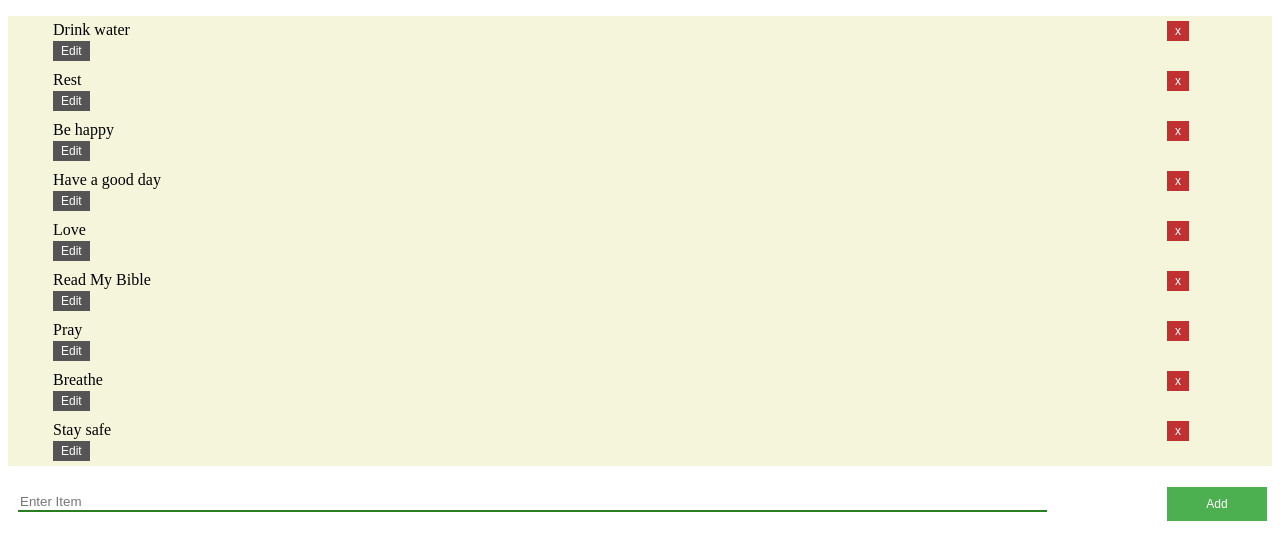
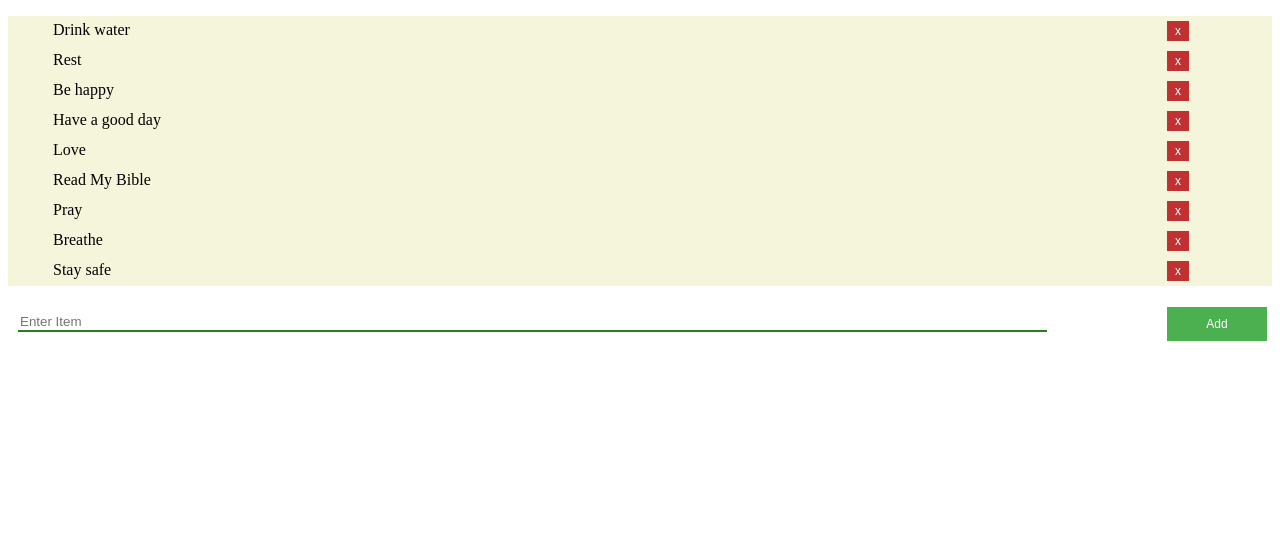
Before and after one commit to Tadii3108/to-do-app, a Django app: page /todo/ in a window 1280 px wide. Shown: the part 129-689 px from the top of the page. Run offline with Django 3.2, Linux system fonts and the light colour scheme; data comes from the database, SQL or seed files in the repository; both versions use the stored data as it was after the commit.

Commit message:
minimalistic complete version (green)

```diff
--- a/templates/todo.html
+++ b/templates/todo.html
@@ -25,13 +25,6 @@
                         <button id="dlt" type="submit">x</button>
                         </form>
                     </div>
-                    <div class="edit">
-                        <form id="btn" action="/editTodo/{{todo_item.id}}/"
-                        style="display:inline;"
-                        method="post">{% csrf_token %}
-                        <button type="button" id="btn">Edit</button>
-                        </form>
-                    </div>
                 </li>
             {% endfor %}
         </ul>
--- a/todo/views.py
+++ b/todo/views.py
@@ -20,8 +20,3 @@ def deleteTodo(request, todo_id):
     item_to_delete = TodoItem.objects.get(id=todo_id)
     item_to_delete.delete()
     return HttpResponseRedirect('/todo/')
-
-def editTodo(request, todo_id):
-    item_to_edit = TodoItem.objects.get(id=todo_id)
-    item_to_edit.edit()
-    return HttpResponseRedirect('/todo/')
--- a/todo_project/urls.py
+++ b/todo_project/urls.py
@@ -17,7 +17,7 @@ from django.contrib import admin
 from django.urls import path
 # import myView function from views.py within hello directory
 from hello.views import myView
-from todo.views import todoView, addTodo, deleteTodo, editTodo
+from todo.views import todoView, addTodo, deleteTodo
 
 # a list that manages information about what django should do with each url
 urlpatterns = [
@@ -26,5 +26,4 @@ urlpatterns = [
     path('todo/', todoView),
     path('addTodo/', addTodo),
     path('deleteTodo/<int:todo_id>/', deleteTodo),
-    path('editTodo/<int:todo_id>/', editTodo),
 ]
```
Also changed, not shown: db.sqlite3, 9 other files.
